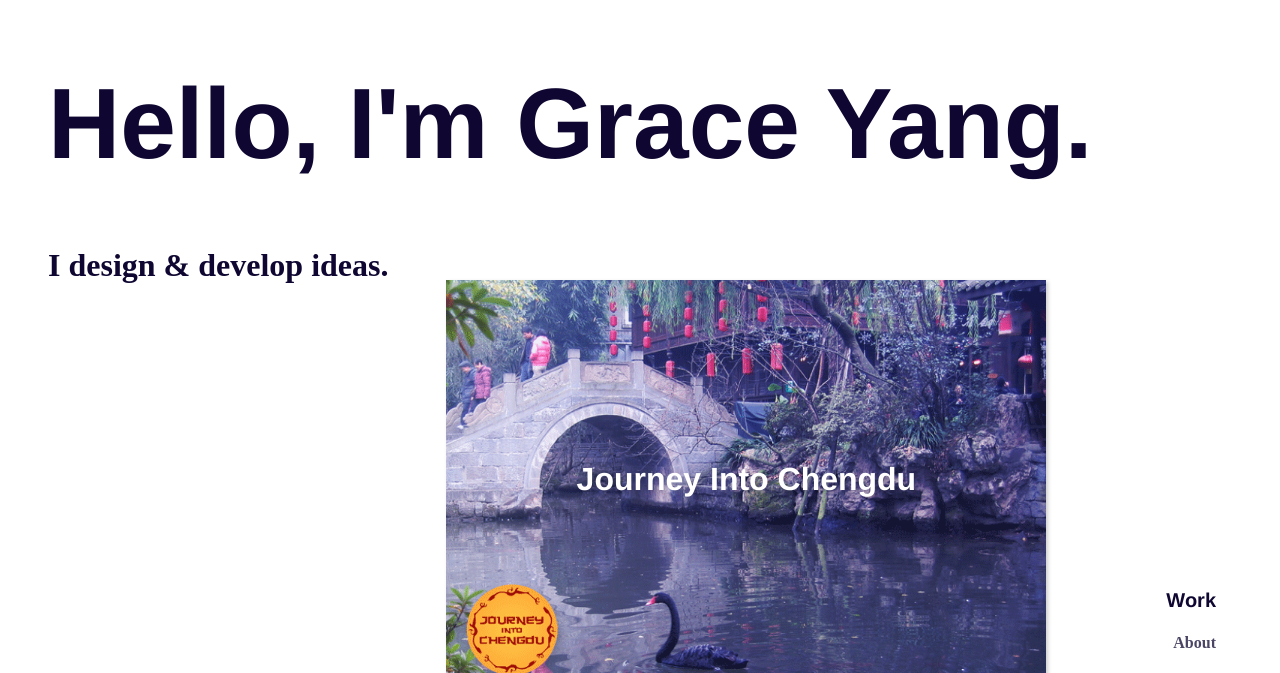
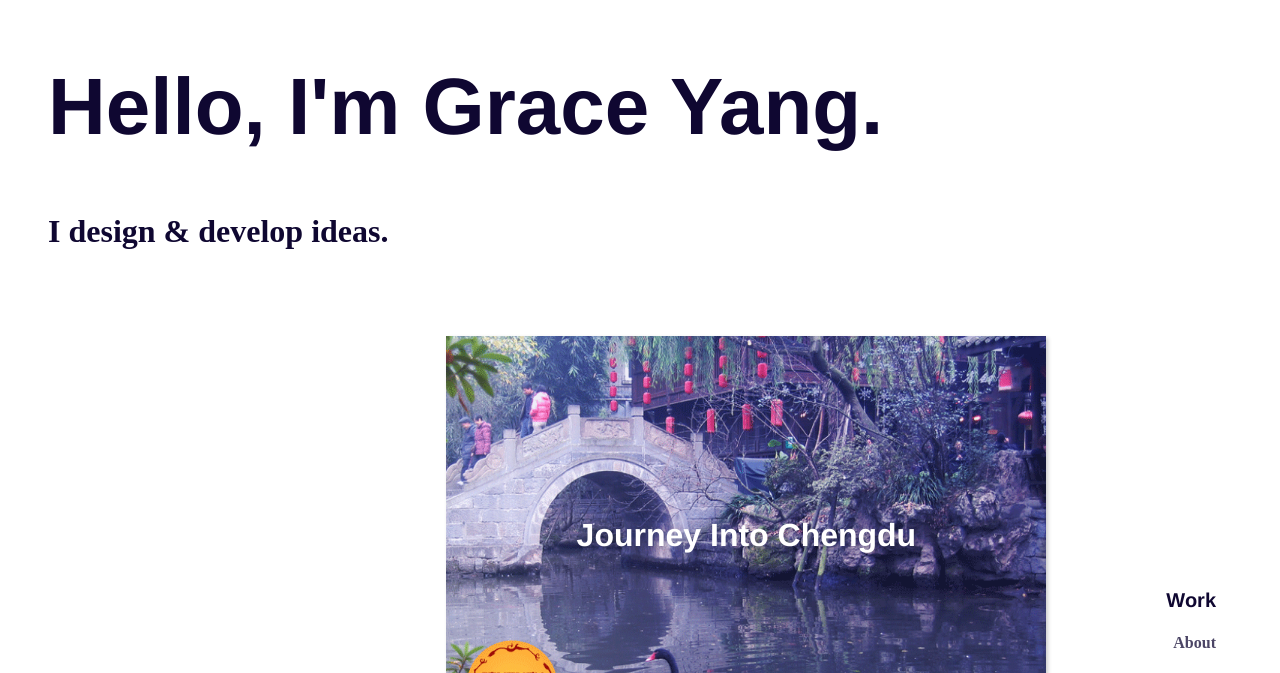
Before and after one commit to yaycake/website-gatsby, a Gatsby site: page / in a window 1280 px wide. Shown: the top 673 px of the page. Built offline with nearby package versions, Linux system fonts and the light colour scheme; Gatsby itself is replaced by a stand-in of ours; some packages are replaced by stand-ins of ours.

Commit message:
before css grid

```diff
--- a/src/components/header.js
+++ b/src/components/header.js
@@ -2,7 +2,6 @@ import { Link } from "gatsby"
 import PropTypes from "prop-types"
 import React from "react"
 import styles from './header.module.css'
-// import MenuToggle from './UI/menuToggle'
 
 const Header = ({ isLandingPage, siteTitle }) => {
 
@@ -15,7 +14,7 @@ const Header = ({ isLandingPage, siteTitle }) => {
         document.getElementById("headerTitle").style.color = "rgba(15, 7, 49, .75)"
       }
        else {
-        document.getElementById("headerTitle").style.fontSize = "100px";
+        document.getElementById("headerTitle").style.fontSize = "80px";
         document.getElementById("headerSubtitle").style.fontSize = "32px";
         document.getElementById("headerSubtitle").style.marginTop = "32px";document.getElementById("headerTitle").style.color = "rgba(15, 7, 49, 1)"
       }
@@ -23,7 +22,6 @@ const Header = ({ isLandingPage, siteTitle }) => {
   }
 
   const noScrollHeader = () => {
-
     document.getElementById("headerTitle").style.fontSize = "32px";
     document.getElementById("headerSubtitle").style.fontSize = "16px";
     document.getElementById("headerSubtitle").style.marginTop = "16px";
--- a/src/components/layout.js
+++ b/src/components/layout.js
@@ -54,7 +54,6 @@ const Layout = ({ children, pageTitle, isLandingPage }) => {
           {children}
         </main>
 
-      {/* <Footer></Footer> */}
       <SocialLinks></SocialLinks>
       <NavLinks></NavLinks>
     </React.Fragment>
--- a/src/pages/index.module.css
+++ b/src/pages/index.module.css
@@ -41,7 +41,7 @@ h4 {
     margin: auto;
 
     overflow-y:scroll;
-    padding-top: 25vh;
+    padding-top: 32vh;
     padding-left: 40px;
     padding-bottom: 40px
 }
--- a/src/pages/resume.js
+++ b/src/pages/resume.js
@@ -10,12 +10,12 @@ import Layout from "../components/layout"
 const Resume = () => {
 
     return (
-        // <Layout>
+
             <div className = {styles.iframeWrapper}>
                 <iframe allow="fullscreen" id={styles.resumePdf} allowtransparency="true" src={resume}  width="100%" height = "100%" style={{position: "absolute", bottom: "0", top: "0", left: "0px", right: "0px", marginBottom: "0!important"}}>
                 </iframe>
             </div>
-        // </Layout>
+
     )
 }
 
--- a/src/templates/project.js
+++ b/src/templates/project.js
@@ -45,7 +45,6 @@ const ProjectTemplate = ({data, pageContext}) => {
                     <div id = "thisTitle"  className = {styles.projectTitle}>{frontmatter.title} </div>
                     <div id = "thisDescription" className = {styles.projectDescription}>{frontmatter.description}</div>
                     <div className = {styles.projectSummary}>
-
                         <div> <div className={styles.bolder}>Skills</div> {frontmatter.skills} </div>
                         <div> <div className={styles.bolder}>Tools</div> {frontmatter.tools} </div>
                         <div> <div className={styles.bolder}>Engagement Period</div> {frontmatter.engagementPeriod} </div>
```
Also changed, not shown: src/pages/index.js (+0 -19 lines).
